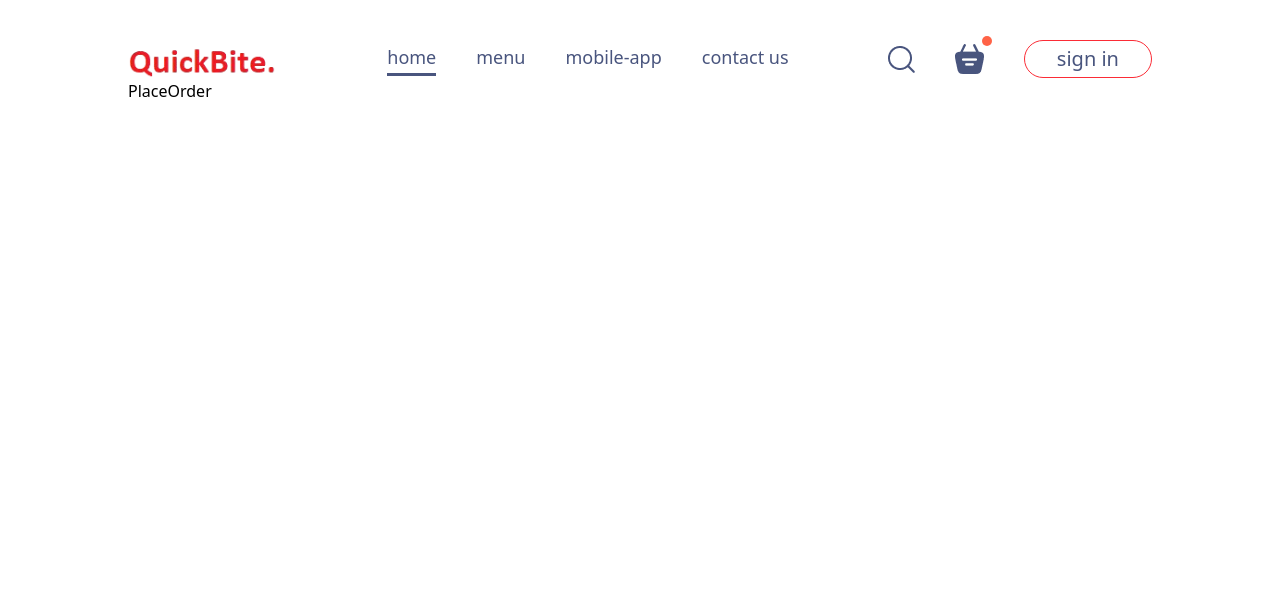
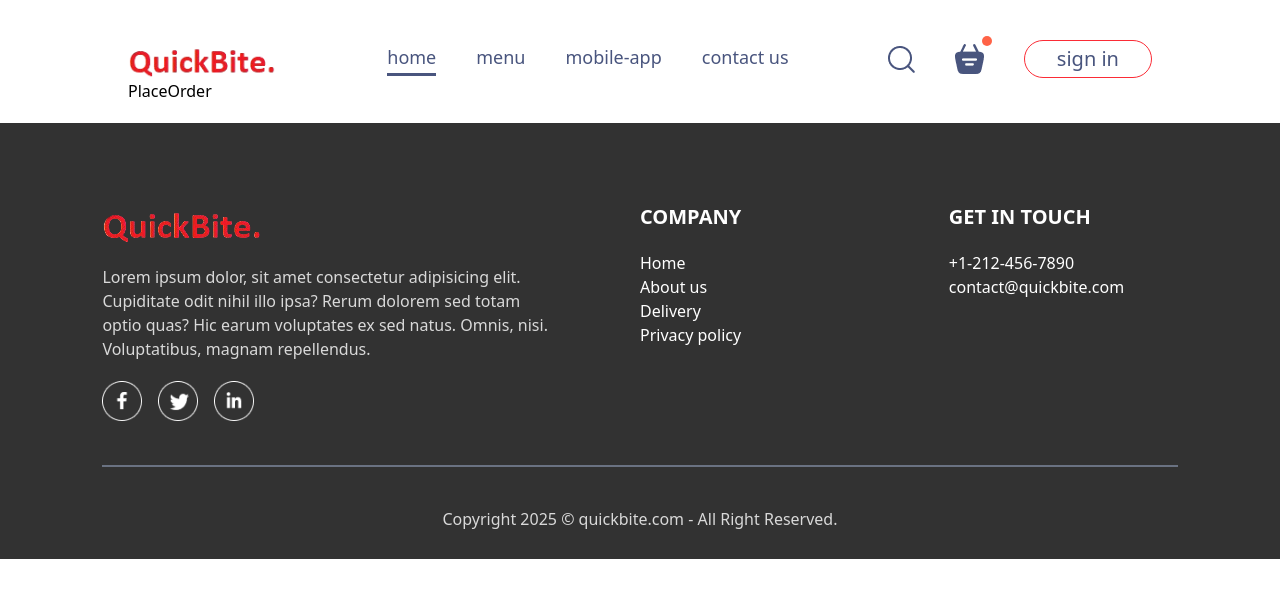
Before and after one commit to baskaranjeeva/QuickBite-Food-Ordering-App, a React (Vite) app: page /order in a window 1280 px wide. Shown: the top 598 px of the page. Built offline with nearby package versions, Linux system fonts and the light colour scheme.

Commit message:
Footer completed

```diff
--- a/src/App.jsx
+++ b/src/App.jsx
@@ -7,8 +7,10 @@ import { Routes, Route } from "react-router-dom";
 import Home from "./pages/Home/Home";
 import Cart from "./pages/Cart/Cart";
 import PlaceOrder from "./pages/PlaceOrder/PlaceOrder";
+import Footer from "./components/Footer/Footer";
 function App() {
   return (
+    <>
       <div className="w-[80%] m-auto">
         <Navbar />
         <Routes>
@@ -17,6 +19,8 @@ function App() {
           <Route path="/order" element={<PlaceOrder />} />
         </Routes>
       </div>
+      <Footer />
+    </>
   );
 }
 
--- /dev/null
+++ b/src/components/Footer/Footer.jsx
@@ -0,0 +1,46 @@
+import React from "react";
+import { assets } from "../../assets/assets";
+function Footer() {
+  return (
+    <div className="text-[#d9d9d9] bg-[#323232] flex flex-col items-center mt-5 gap-[20px] py-[20px] px-[8vw] pt-[80px]">
+      <div className="w-full grid grid-cols-[2fr_1fr_1fr] gap-[80px]">
+        <div className="flex flex-col items-start gap-[20px] list-none mb-1">
+          <img src={assets.logo} alt="" />
+          <p>
+            Lorem ipsum dolor, sit amet consectetur adipisicing elit. Cupiditate
+            odit nihil illo ipsa? Rerum dolorem sed totam optio quas? Hic earum
+            voluptates ex sed natus. Omnis, nisi. Voluptatibus, magnam
+            repellendus.
+          </p>
+          <div className="w-[40px] mr-2 gap-4 flex">
+            <img src={assets.facebook_icon} alt="" />
+            <img src={assets.twitter_icon} alt="" />
+            <img src={assets.linkedin_icon} alt="" />
+          </div>
+        </div>
+        <div className="flex flex-col items-start gap-[20px] list-none mb-1 text-white">
+          <h2 className="text-xl font-semibold">COMPANY</h2>
+          <ul>
+            <li className="cursor-pointer">Home</li>
+            <li className="cursor-pointer">About us</li>
+            <li className="cursor-pointer">Delivery</li>
+            <li className="cursor-pointer">Privacy policy</li>
+          </ul>
+        </div>
+        <div className="flex flex-col items-start gap-[20px] list-none mb-1 text-white">
+          <h2 className="text-xl font-semibold">GET IN TOUCH</h2>
+          <ul>
+            <li>+1-212-456-7890</li>
+            <li>contact@quickbite.com</li>
+          </ul>
+        </div>
+      </div>
+      <hr className="w-full h-[2px] my-[20px] mx-[0px] bg-gray-500 border-none" />
+      <p className="mb-2">
+        Copyright 2025 © quickbite.com - All Right Reserved.
+      </p>
+    </div>
+  );
+}
+
+export default Footer;
```
Lines whose indentation alone changed are shown as unchanged.
